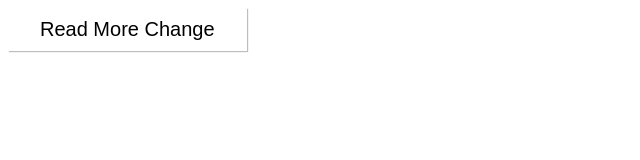
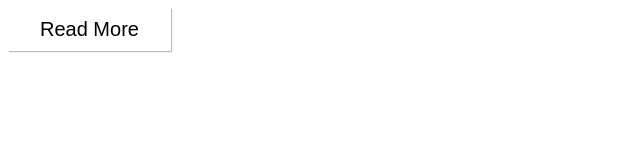
Before and after one commit to ThinThiriHlaing/Day6, a plain HTML site: page index.html in a window 1280 px wide. Shown: the whole page, without its empty margins (0-640 px from the left). Drawn offline with Linux system fonts and the light colour scheme.

Commit message:
change button

```diff
--- a/index.html
+++ b/index.html
@@ -8,6 +8,6 @@
     <link rel="stylesheet" href="./style.css">
 </head>
 <body>
-    <button id="btn-read">Read More Change</button>
+    <button id="btn-read">Read More</button>
 </body>
 </html>
```
